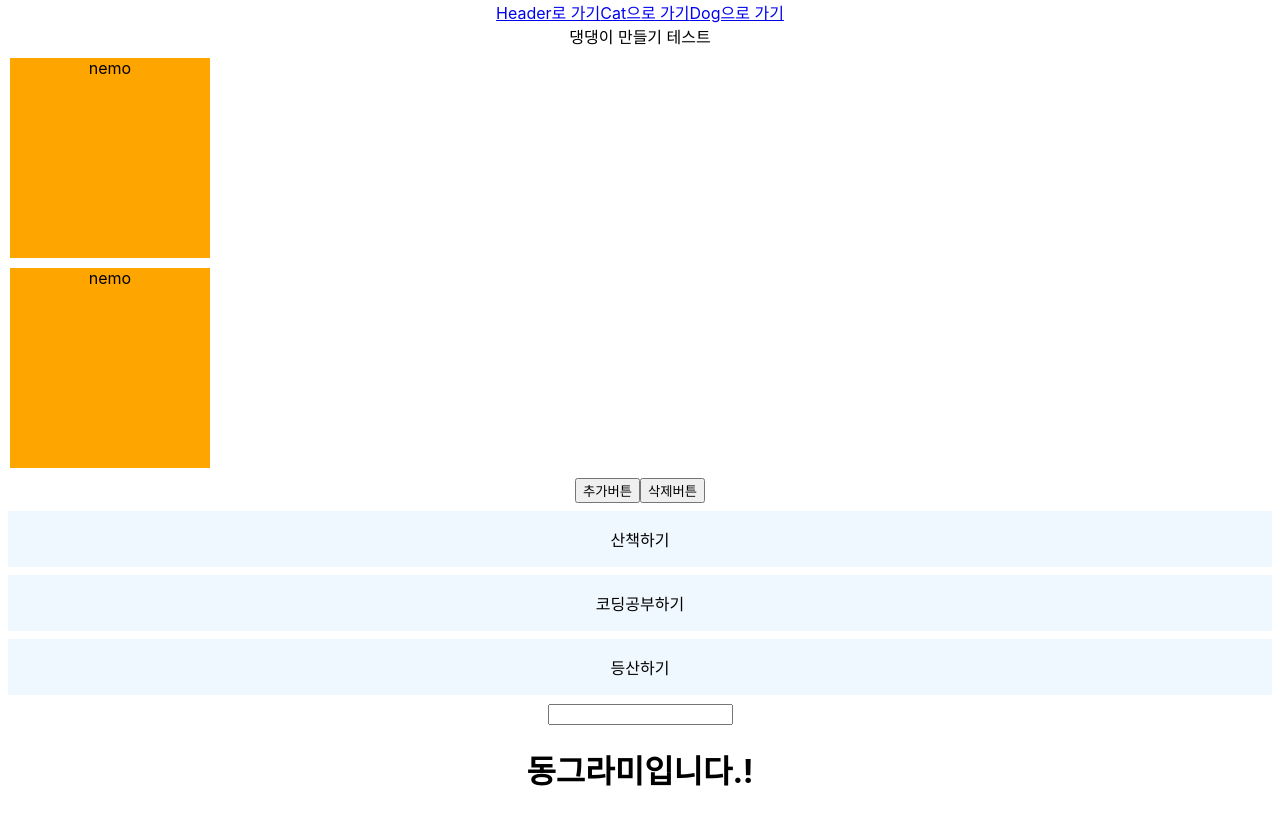
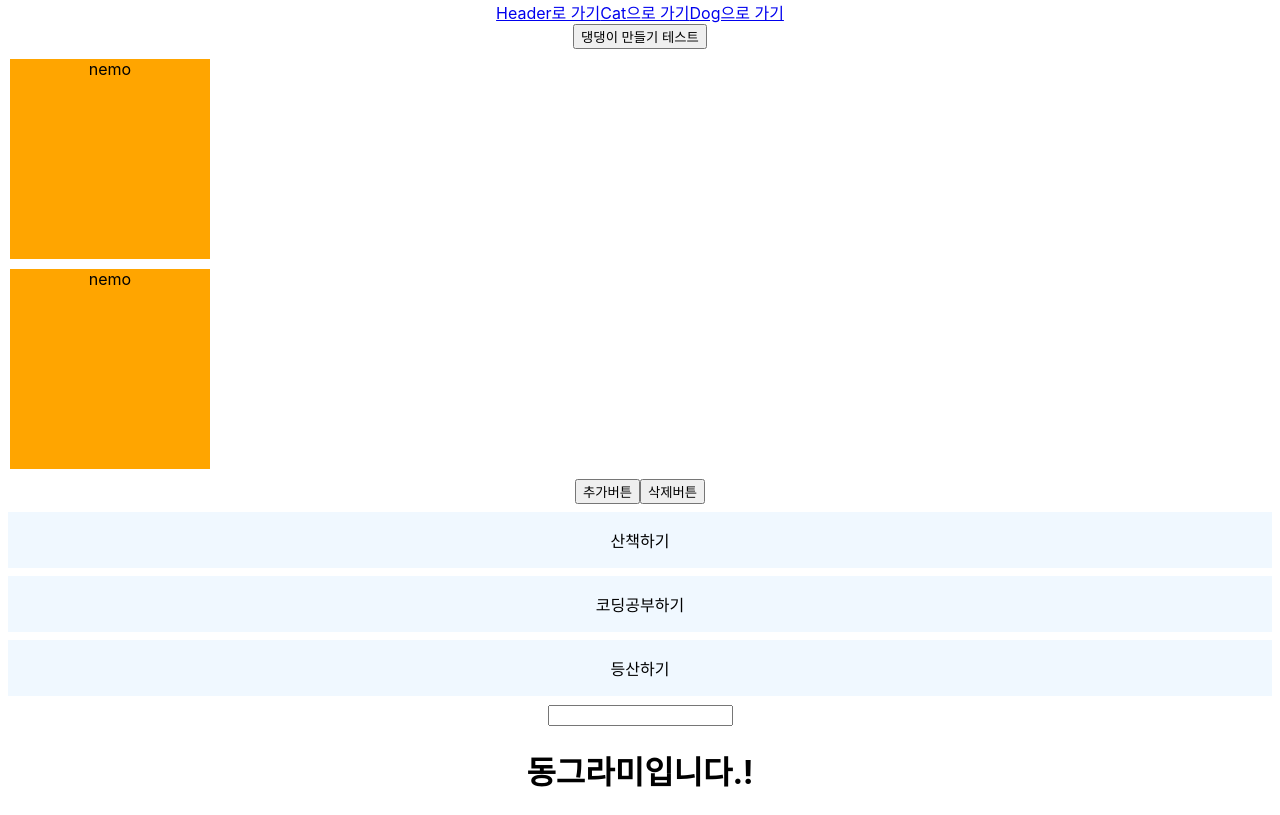
Before and after one commit to JONGGILLee/sparta_react_mytest4, a React (Create React App) app: page /Dog in a window 1280 px wide. Built offline with nearby package versions, Linux system fonts and the light colour scheme.

Commit message:
3-4강 리액트에서 라우팅 처리하기 : {useHistory} 훅을 사용하여 history.push("/") 로 이동

```diff
--- a/src/App.js
+++ b/src/App.js
@@ -27,7 +27,9 @@ const App = () => {
         {/* cat_name 은 동적으로 바꿀거야 -> 동적 라우팅 */}
         {/* <Cat /> */}
       </Route>
-      <Route path="/Dog" exact component={Dog}></Route>
+      <Route path="/Dog" exact>
+        <Dog />
+      </Route>
       <Nemo />
       <Button list={list} />
       <Circle />
--- a/src/Dog.js
+++ b/src/Dog.js
@@ -1,7 +1,22 @@
 import React from "react";
+import { useHistory } from "react-router-dom";
 
 const Dog = (props) => {
-  return <div>댕댕이 만들기 테스트</div>;
+  const history = useHistory();
+  console.log(props);
+  return (
+    <div>
+      <button
+        onClick={() => {
+          //   props.history.push("/");
+          //   push 는 페이지 이동
+          history.push("/Cat");
+        }}
+      >
+        댕댕이 만들기 테스트
+      </button>
+    </div>
+  );
 };
 
 export default Dog;
```
